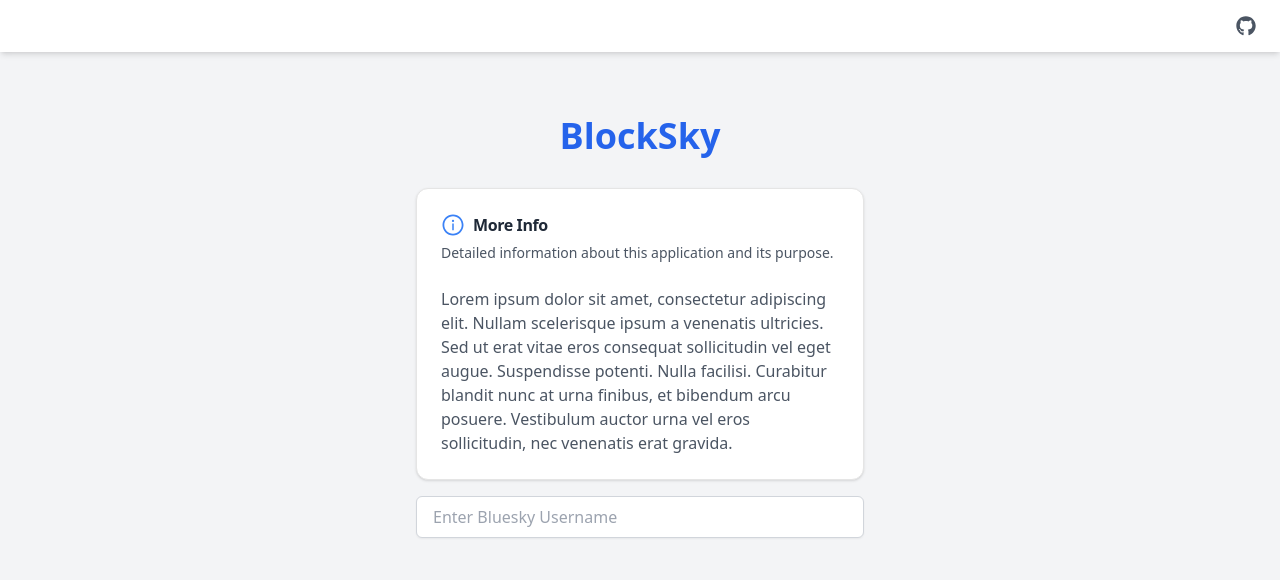
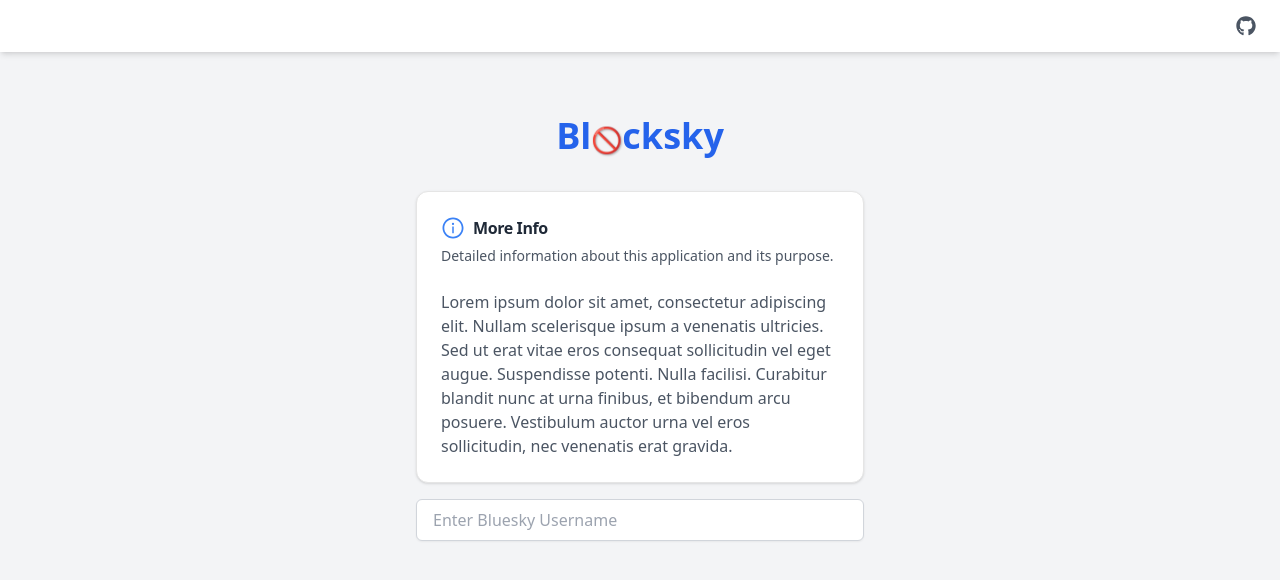
Before and after one commit to kevenages/blocksky, a Next.js app: page / in a window 1280 px wide. Shown: the top 580 px of the page. Built offline with nearby package versions, Linux system fonts and the light colour scheme; what @atproto/api would draw is missing.

Commit message:
Replace 'O' with 'No' symbol in BlockSky logo and style adjustments

```diff
--- a/src/app/globals.css
+++ b/src/app/globals.css
@@ -1,6 +1,7 @@
 @tailwind base;
 @tailwind components;
 @tailwind utilities;
+
 @layer base {
   :root {
     --background: 0 0% 100%;
@@ -27,8 +28,9 @@
     --chart-3: 197 37% 24%;
     --chart-4: 43 74% 66%;
     --chart-5: 27 87% 67%;
-    --radius: 0.5rem
+    --radius: 0.5rem;
   }
+
   .dark {
     --background: 0 0% 3.9%;
     --foreground: 0 0% 98%;
@@ -53,14 +55,50 @@
     --chart-2: 160 60% 45%;
     --chart-3: 30 80% 55%;
     --chart-4: 280 65% 60%;
-    --chart-5: 340 75% 55%
+    --chart-5: 340 75% 55%;
   }
 }
+
 @layer base {
   * {
     @apply border-border;
   }
+
   body {
     @apply bg-background text-foreground;
   }
 }
+
+/* Butterfly styling */
+#butterfly {
+  opacity: 0;
+  font-size: 1.75rem;
+  /* Larger size */
+  transition: opacity 0.5s ease-in;
+}
+
+@keyframes fadeAndFlyIn {
+  0% {
+    opacity: 0;
+    transform: translateX(40px);
+    /* Slightly from the right */
+  }
+
+  100% {
+    opacity: 1;
+    transform: translateX(0);
+  }
+}
+
+.animate-fadeAndFlyIn {
+  animation: fadeAndFlyIn 1s ease-out forwards;
+}
+
+/* Style for the "No" symbol */
+#no-symbol {
+  /* Move it slightly up to align with the text */
+  font-size: 0.7em;
+  /* Slightly larger than the other letters */
+  text-shadow: 1px 1px 2px rgba(0, 0, 0, 0.3);
+  /* Subtle dropshadow */
+}
--- a/src/app/layout.tsx
+++ b/src/app/layout.tsx
@@ -1,9 +1,8 @@
-// src/app/layout.tsx
-
 import './globals.css';
 import { TooltipProvider } from '../components/ui/Tooltip';
 import { AuthProvider } from '../hooks/useAuth';
 import TopNav from '../components/TopNav';
+import Script from 'next/script';
 
 export default function RootLayout({ children }: { children: React.ReactNode }) {
   return (
@@ -12,12 +11,43 @@
         <TooltipProvider>
           <AuthProvider>
             <TopNav />
-            <main className="w-full max-w-lg mx-auto p-8 text-center mt-8">
-              <h1 className="text-4xl font-bold text-blue-600 mb-8">BlockSky</h1>
+            <main className="w-full max-w-lg mx-auto p-8 text-center mt-8 relative">
+              <h1 className="text-4xl font-bold text-blue-600 mb-8">
+                Bl<span id="no-symbol" className="inline-block">🚫</span>cksk<span id="target-letter">y</span>
+              </h1>
               {children}
             </main>
+            <div
+              id="butterfly"
+              className="absolute opacity-0" // Start hidden, fade in later
+              style={{ width: '96px', height: '96px' }}  // Larger size for butterfly
+            >
+              🦋 {/* The butterfly icon */}
+            </div>
           </AuthProvider>
         </TooltipProvider>
+
+        <Script id="butterfly-positioning" strategy="afterInteractive">
+          {`
+            window.onload = function() {
+              const butterfly = document.getElementById("butterfly");
+              const targetElement = document.getElementById("target-letter");
+
+              if (butterfly && targetElement) {
+                const targetRect = targetElement.getBoundingClientRect();
+
+                // Set butterfly just above the final position of the "y"
+                butterfly.style.position = "absolute";
+                butterfly.style.left = \`\${targetRect.left + 15}px\`;
+                butterfly.style.top = \`\${targetRect.top - 20}px\`; // Slightly above target
+
+                // Apply the fade and fly-in animation only
+                butterfly.classList.add("animate-fadeAndFlyIn");
+              }
+            };
+          `}
+        </Script>
+
       </body>
     </html>
   );
```
